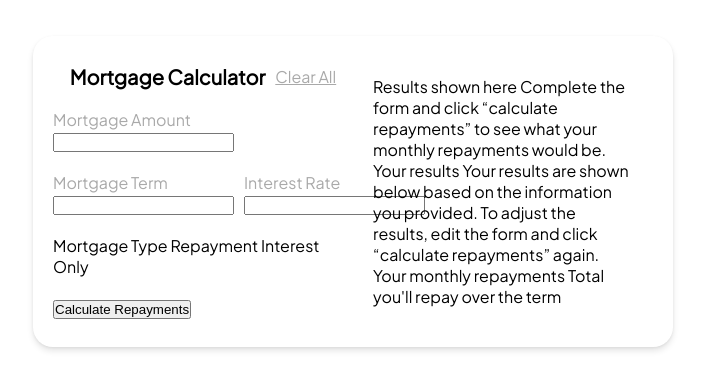
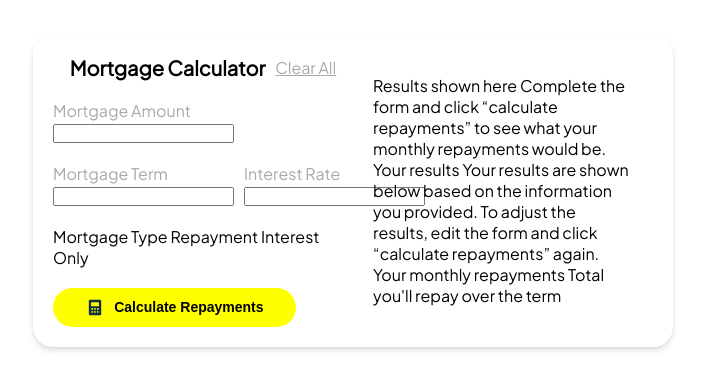
Before and after one commit to apetranov/mortgage-repaiment-calculator, a plain HTML site: page index.html in a window 1280 px wide. Shown: the part 209-598 px from the top of the page, without its empty margins (287-992 px from the left). Drawn offline with Linux system fonts and the light colour scheme.

Commit message:
Finish styling button

```diff
--- a/index.html
+++ b/index.html
@@ -42,7 +42,10 @@
         Mortgage Type Repayment Interest Only
 
         <div class="actions5">
-          <button>Calculate Repayments</button>
+          <button>
+            <img src="assets/images/icon-calculator.svg" alt="" />
+            <p>Calculate Repayments</p>
+          </button>
         </div>
       </div>
 
--- a/styles.css
+++ b/styles.css
@@ -63,6 +63,27 @@ body {
   color: rgb(169, 169, 169);
 }
 
+.actions5 button {
+  padding: 10px 30px;
+  border: none;
+  border-radius: 20px;
+  background-color: rgb(255, 255, 0);
+  display: flex;
+  justify-content: center;
+  align-items: center;
+  font-weight: bold;
+  gap: 10px;
+  cursor: pointer;
+}
+
+.actions5 button p {
+  font-size: 14px;
+}
+
+.actions5 button img {
+  width: 10%;
+}
+
 .actions1 p {
   text-decoration: underline;
   color: rgb(169, 169, 169);
```
